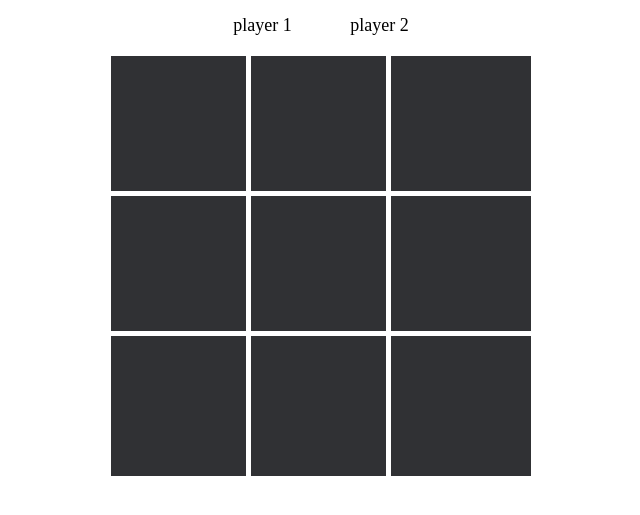
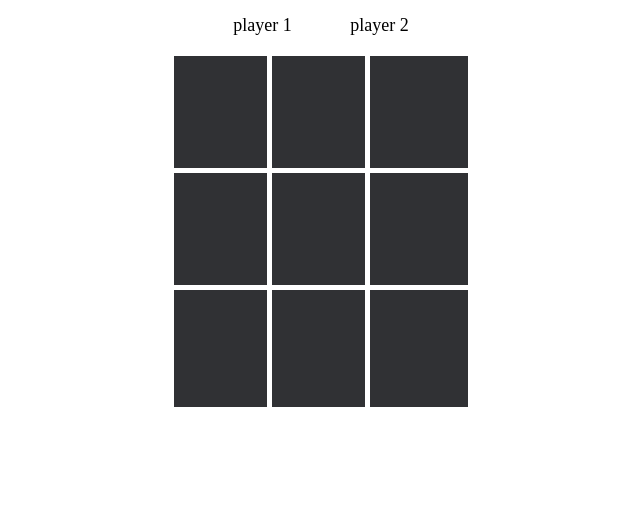
Before and after one commit to jaharwerth/Project.TicTacToe, a plain HTML site: page index.html in a window 1280 px wide. Shown: the part 89-604 px from the top of the page, without its empty margins (319-959 px from the left). Drawn offline with Linux system fonts and the light colour scheme.

Commit message:
after office hours

```diff
--- a/app.js
+++ b/app.js
@@ -13,7 +13,7 @@ gameArea.addEventListener("click", boardClick);
 
 function boardClick(event) {
 //   updateBoard();
-//   displayBoard();
+  displayBoard(event);
 //   let win = checkForWin();
 //   if (win) {
 //     updateWin();
@@ -52,3 +52,8 @@ function changeTurn() {
     gameState.activePlayer = 1;
   }
 }
+
+// google: "how to put and remove a class in javascript" then watch first video
+// use element.classList.add to add a class
+// use element.classList.remove to remove a class
+// HTML forms: used to collect user input
--- a/style.css
+++ b/style.css
@@ -26,6 +26,10 @@ header {
     margin-bottom: 0%;
 }
 
+/* #board {
+    width: ;
+} */
+
 tr {
     display: flex;
     justify-content: center;
@@ -37,8 +41,12 @@ tr {
 td {
     color: white;
     font-family: barlow;
+    font-size: 52px;
     background-color: #303134;
-    font-size: 100px;
-    padding: 70px;
+    /* padding: 50px 0; */
     outline: 5px solid white;
+    width: 6rem;
+    height: 6rem;
+    text-align: center;
+    padding-top: 20px;
 }
```
